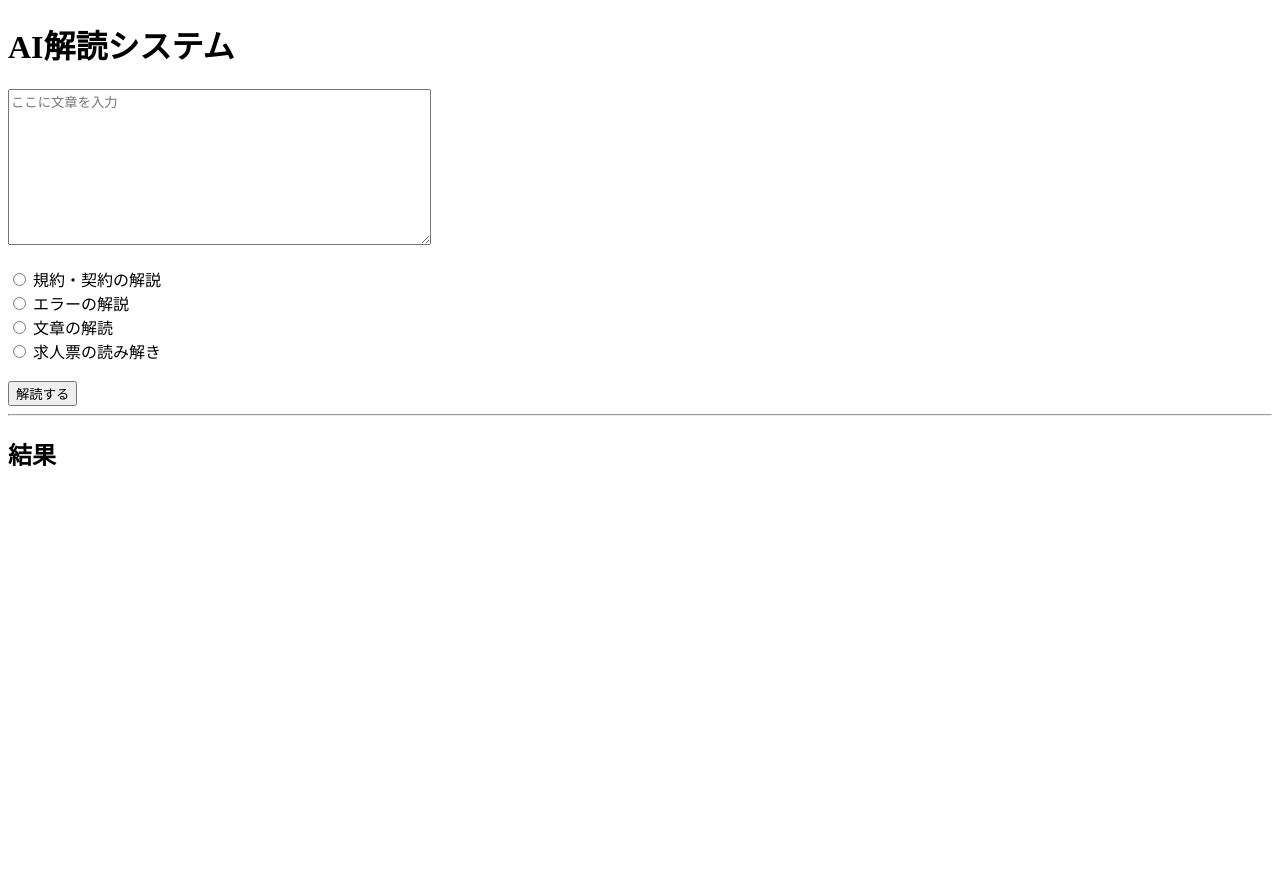
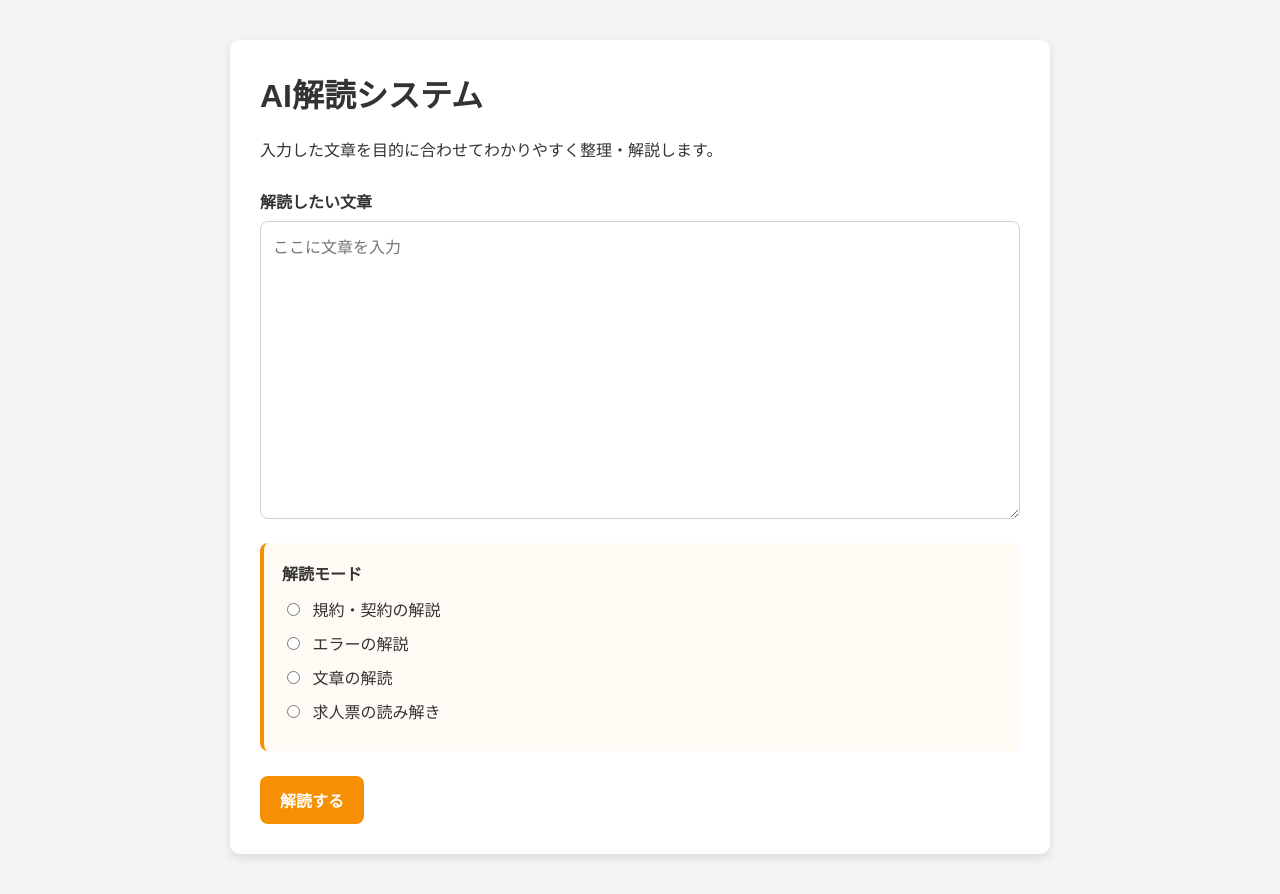
Before and after one commit to beetle-oshiro/ai_reader_system, a Flask app: page / in a window 1280 px wide. Before the commit the page ends 466 px from the top, so only its background shows below. Run offline with Flask 3, Linux system fonts and the light colour scheme.

Commit message:
ポートフォリオ説明ページ追加

```diff
--- a/app.py
+++ b/app.py
@@ -143,6 +143,7 @@ def index():
     text = ""
     mode = ""
     action = ""
+    is_valid_mode = False
 
     mode_name_map = {
         "rule": "規約・契約の解説",
@@ -210,6 +211,7 @@ rule / error / text / job
 
             # ② OK または LACK のときは通常解説へ進む
             if check_result == "OK" or check_result.startswith("LACK|"):
+                is_valid_mode = True
                 lack_message = ""
 
                 if check_result.startswith("LACK|"):
@@ -326,7 +328,13 @@ rule / error / text / job
         except Exception as e:
             result = f"エラー: {e}"
 
-    return render_template("index.html", result=result, text=text, mode=mode)
+    return render_template(
+        "index.html",
+        result=result,
+        text=text,
+        mode=mode,
+        is_valid_mode=is_valid_mode
+    )
 
 
 if __name__ == "__main__":
--- /dev/null
+++ b/static/style.css
@@ -0,0 +1,144 @@
+body {
+    font-family: "Hiragino Kaku Gothic ProN", "Meiryo", sans-serif;
+    background-color: #f4f4f4;
+    margin: 0;
+    color: #333;
+}
+
+.form-container {
+    max-width: 760px;
+    margin: 40px auto;
+    background-color: #fff;
+    padding: 30px;
+    border-radius: 10px;
+    box-shadow: 0 4px 10px rgba(0, 0, 0, 0.1);
+}
+
+h1 {
+    margin-top: 0;
+    color: #333;
+}
+
+h2 {
+    margin-top: 0;
+    color: #333;
+}
+
+.page-description {
+    margin-bottom: 24px;
+    line-height: 1.7;
+}
+
+.input-group {
+    display: flex;
+    flex-direction: column;
+    margin-top: 20px;
+}
+
+.input-group label {
+    font-weight: bold;
+    margin-bottom: 8px;
+    color: #333;
+}
+
+textarea {
+    width: 100%;
+    box-sizing: border-box;
+    padding: 12px;
+    font-size: 16px;
+    border: 1px solid #d8d0c8;
+    border-radius: 8px;
+    background-color: #fff;
+    line-height: 1.7;
+    resize: vertical;
+}
+
+textarea:focus {
+    outline: none;
+    border-color: #f69002;
+    box-shadow: 0 0 0 3px rgba(246, 144, 2, 0.15);
+}
+
+.mode-box {
+    background-color: #fffaf3;
+    border-left: 4px solid #f69002;
+    padding: 18px;
+    margin-top: 24px;
+    border-radius: 8px;
+}
+
+.mode-title {
+    margin-top: 0;
+    margin-bottom: 12px;
+    font-weight: bold;
+    color: #333;
+}
+
+.radio-item {
+    display: block;
+    margin-bottom: 10px;
+    color: #333;
+    cursor: pointer;
+}
+
+.radio-item input[type="radio"] {
+    margin-right: 8px;
+}
+
+.submit-btn {
+    margin-top: 25px;
+    background-color: #f69002;
+    color: #fff;
+    border: none;
+    border-radius: 8px;
+    padding: 12px 20px;
+    font-size: 16px;
+    font-weight: bold;
+    cursor: pointer;
+}
+
+.submit-btn:hover {
+    background-color: #df8200;
+}
+
+.result-box {
+    background-color: #fffaf3;
+    border-left: 4px solid #f69002;
+    padding: 20px;
+    margin-top: 30px;
+    border-radius: 8px;
+}
+
+.result-text {
+    white-space: pre-wrap;
+    line-height: 1.8;
+}
+
+.sub-btn {
+    background-color: #eee;
+    color: #333;
+    padding: 12px 20px;
+    border: none;
+    border-radius: 8px;
+    text-decoration: none;
+    font-size: 16px;
+    cursor: pointer;
+}
+
+.sub-btn:hover {
+    background-color: #ddd;
+}
+
+.action-btn {
+    margin-top: 16px;
+}
+
+.sub-btn:disabled {
+    background-color: #ccc;
+    color: #888;
+    cursor: not-allowed;
+}
+
+.sub-btn:disabled:hover {
+    background-color: #ccc;
+}
--- a/templates/index.html
+++ b/templates/index.html
@@ -3,62 +3,71 @@
 <head>
     <meta charset="UTF-8">
     <title>AI解読システム</title>
+    <link rel="stylesheet" href="{{ url_for('static', filename='style.css') }}">
 </head>
 <body>
 
+    <div class="form-container">
+
         <h1>AI解読システム</h1>
+
+        <p class="page-description">
+            入力した文章を目的に合わせてわかりやすく整理・解説します。
+        </p>
 
         <form method="POST">
 
-        <!-- 入力欄 -->
-        <textarea name="text" rows="10" cols="50" placeholder="ここに文章を入力">{{ text }}</textarea>
+            <div class="input-group">
+                <label for="text">解読したい文章</label>
+                <textarea id="text" name="text" rows="10" placeholder="ここに文章を入力">{{ text }}</textarea>
+            </div>
 
-        <br><br>
+            <div class="mode-box">
+                <p class="mode-title">解読モード</p>
 
-        <!-- ラジオボタン -->
-        <label>
+                <label class="radio-item">
                     <input type="radio" name="mode" value="rule" {% if mode == "rule" %}checked{% endif %}>
                     規約・契約の解説
                 </label>
-        <br>
 
-        <label>
+                <label class="radio-item">
                     <input type="radio" name="mode" value="error" {% if mode == "error" %}checked{% endif %}>
                     エラーの解説
                 </label>
-        <br>
 
-        <label>
+                <label class="radio-item">
                     <input type="radio" name="mode" value="text" {% if mode == "text" %}checked{% endif %}>
                     文章の解読
                 </label>
-        <br>
 
-        <label>
+                <label class="radio-item">
                     <input type="radio" name="mode" value="job" {% if mode == "job" %}checked{% endif %}>
                     求人票の読み解き
                 </label>
+            </div>
 
-        <br><br>
-
-        <button type="submit">解読する</button>
-
-        <hr>
-
-        <h2>結果</h2>
+            <button type="submit" class="submit-btn">解読する</button>
 
             {% if result %}
-            <div style="white-space: pre-wrap;">{{ result }}</div>
+                <div class="result-box">
+                    <h2>結果</h2>
+                    <div class="result-text">{{ result }}</div>
+                </div>
 
-            <br>
-
-            <!-- ★ここに移動 -->
-            <button type="submit" name="action" value="easy">
+                <button
+                    type="submit"
+                    name="action"
+                    value="easy"
+                    class="sub-btn action-btn"
+                    {% if not is_valid_mode %}disabled{% endif %}
+                >
                     やさしく説明する
                 </button>
             {% endif %}
 
         </form>
 
+    </div>
+
 </body>
 </html>
```
Lines whose indentation alone changed are shown as unchanged.
